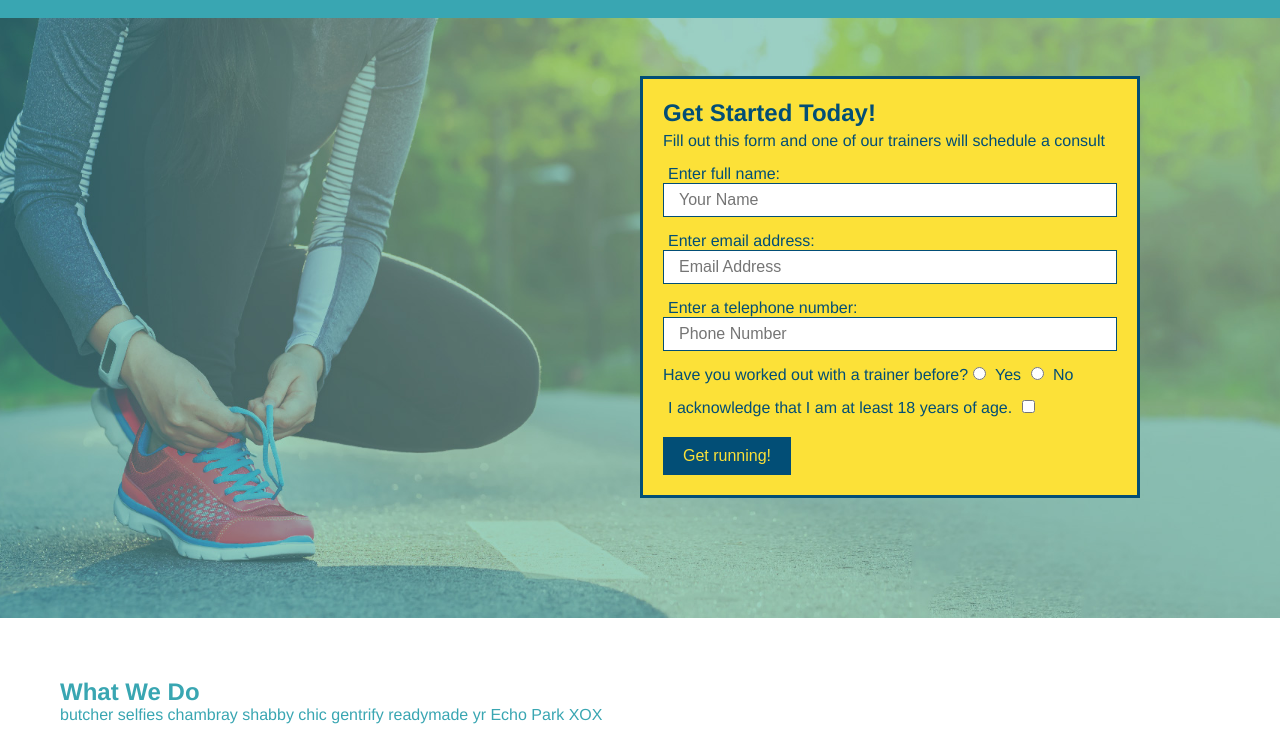
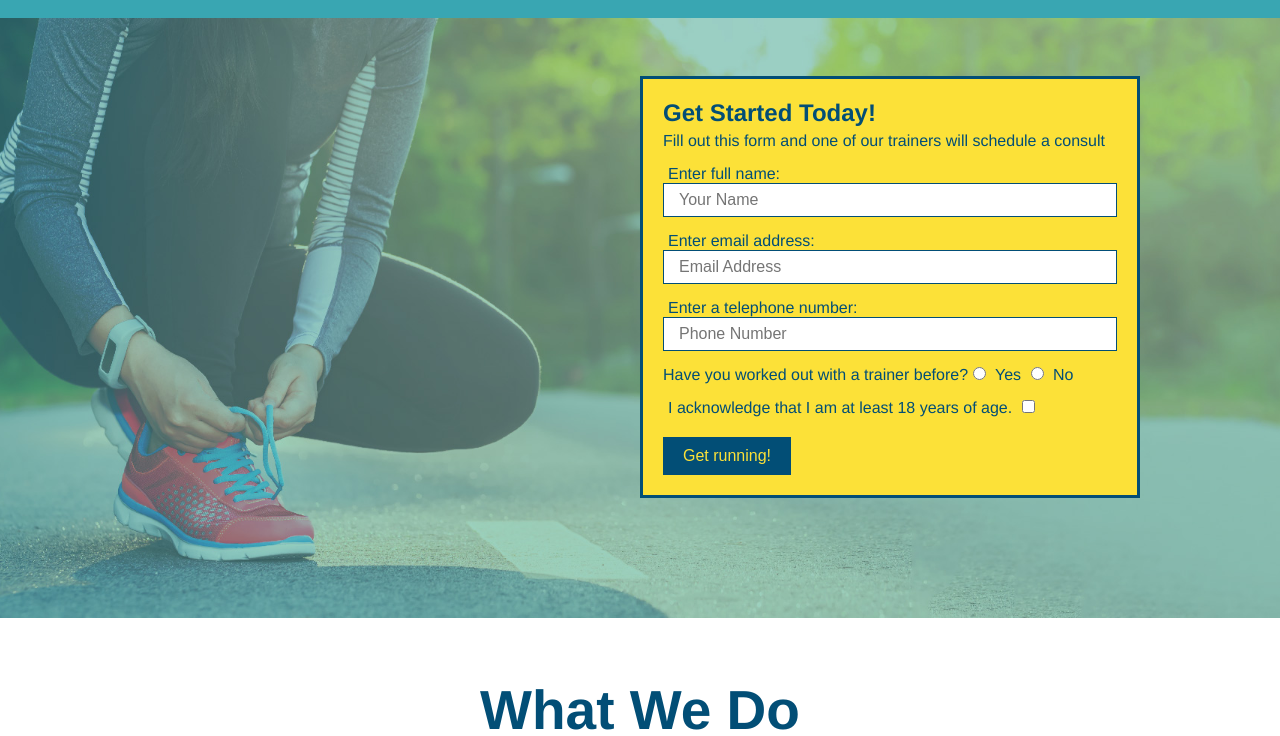
Before and after one commit to htang2021/run-buddy, a plain HTML site: page index.html in a window 1280 px wide. Shown: the part 64-800 px from the top of the page. Drawn offline with Linux system fonts and the light colour scheme.

Commit message:
style what we do section

```diff
--- a/assets/css/style.css
+++ b/assets/css/style.css
@@ -106,3 +106,24 @@ section {
 .hero-form label {
     margin: 0 5px;
 }
+/* End of hero form */
+/* Start of What We do */
+.intro {
+    text-align: center;
+}
+.intro h2 {
+    font-size: 55px;
+    color: #024e76;
+    margin-bottom: 35px;
+    padding: 0 100px 20px 100px;
+    border-bottom: 3px solid;
+    border-color: #fce138;
+    display: inline-block;
+}
+.intro p {
+    line-height: 1.7;
+    color: #39a6b2;
+    width: 80%;
+    font-size: 20px;
+    margin: 0 auto;
+}
--- a/index.html
+++ b/index.html
@@ -66,10 +66,10 @@
         </section>
         <!-- end hero -->
         <!--"what we do" section-->
-        <section id="what-we-do">
+        <section id="what-we-do" class="intro">
             <h2>What We Do</h2>
             <p>
-                butcher selfies chambray shabby chic gentrify readymade yr Echo Park XOX
+                butcher selfies chambray shabby chic gentrify readymade yr Echo Park XOX Tumblr normcore Banksy direct trade Blue Bottle chillwave you probably haven't heard of them single-origin coffee Vince fanny pack fixie Odd Future Austin fingerstache pickled twee synth Wes Anderson Thundercats viral bitters flannel meggings narwhal Marfa Schiltz sustainable Intelligentsia umami deep v craft
             </p>
         </section>
 
```
